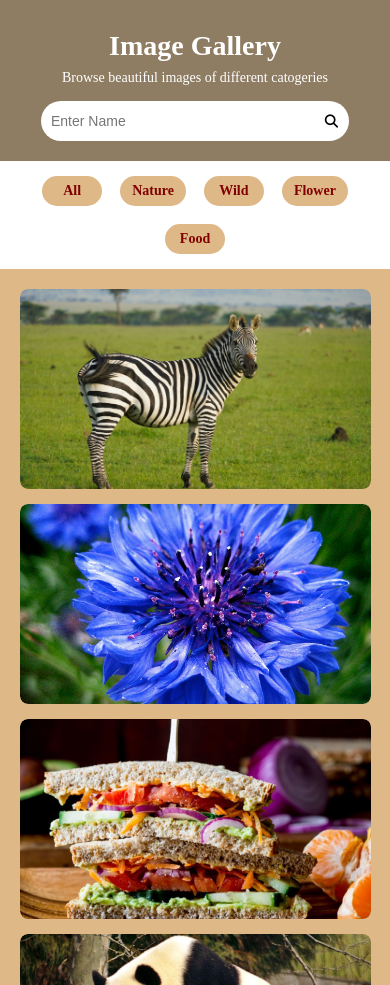
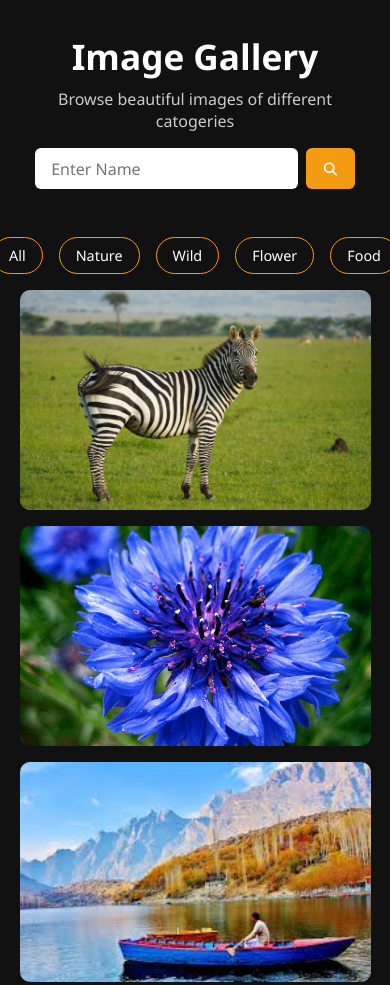
Before and after one commit to Khadijaasif2300/CodeAlpha_ImageGallery, a plain HTML site: page index.html in a window 390 px wide. Shown: the top 985 px of the page. Drawn offline with Linux system fonts and the light colour scheme.

Commit message:
images added

```diff
--- a/index.html
+++ b/index.html
@@ -32,15 +32,29 @@
 <section class="view">
     <div class="item animal2"><img src="pics/animal2.avif" alt=""></div>
     <div class="item flower1"><img src="pics/flower1.jpg" alt=""></div>
+    <div class="item nature5"><img src="pics/nature5.png" alt=""></div>
     <div class="item food3"><img src="pics/food3.jpg" alt=""></div>
     <div class="item animal3"><img src="pics/animal3.jpg" alt=""></div>
-    <div class="item flower3"><img src="pics/flower3.jfif" alt=""></div>
+    <div class="item flower3"><img src="pics/flower3.png" alt=""></div>
+    <div class="item nature4"><img src="pics/nature4.png" alt=""></div>
+    <div class="item food4"><img src="pics/food4.jpg" alt=""></div>
     <div class="item animal1"><img src="pics/animal1.webp" alt=""></div>
     <div class="item flower2"><img src="pics/flower2.jpg" alt=""></div>
-    <div class="item nature2"><img src="pics/nature2.jpg" alt=""></div>
+    <div class="item nature2"><img src="pics/nature2.png" alt=""></div>
     <div class="item food2"><img src="pics/food2.jpg" alt=""></div>
+    <div class="item nature1"><img src="pics/nature1.png" alt=""></div>
+    <div class="item animal4"><img src="pics/animal4.png" alt=""></div>
+    <div class="item flower4"><img src="pics/flower4.png" alt=""></div>
     <div class="item food1"><img src="pics/food1.jpg" alt=""></div>
-    <div class="item nature1"><img src="pics/nature1.jpg" alt=""></div>
+    <div class="item nature3"><img src="pics/nature3.png" alt=""></div>
+    <div class="item animal5"><img src="pics/animal5.png" alt=""></div>
+    <div class="item flower5"><img src="pics/flower5.png" alt=""></div>
+    <div class="item food5"><img src="pics/food5.png" alt=""></div>
+    <div class="item nature6"><img src="pics/nature6.png" alt=""></div>
+    <div class="item animal6"><img src="pics/animal6.png" alt=""></div>
+    <div class="item flower6"><img src="pics/flower6.png" alt=""></div>
+    <div class="item food6"><img src="pics/food6.png" alt=""></div>
+
 </section>
 
 <!-- Lightbox Modal -->
--- a/style.css
+++ b/style.css
@@ -2,239 +2,159 @@
   margin: 0;
   padding: 0;
   box-sizing: border-box;
+  font-family: 'Segoe UI', sans-serif;
+}
+
+body {
+  background: #111;
+  color: #fff;
+  display: flex;
+  flex-direction: column;
+  align-items: center;
 }
 
 .search {
-  height: 35vh;
-  background-color: rgb(143, 125, 99);
-  width: 100%;
-  display: flex;
-  align-items: center;
-  justify-content: center;
-  flex-direction: column;
+  text-align: center;
+  padding: 2rem;
 }
 
-.heading {
-  margin-top: 10px;
-  width: 80%;
-  text-align: center;
-  color: white;
-  font-size: 55px;
-  font-weight: 800;
+.search .heading {
+  font-size: 2.2rem;
+  font-weight: bold;
+  margin-bottom: 0.5rem;
 }
 
-.para {
-  margin-top: 15px;
-  width: 80%;
-  text-align: center;
-  color: white;
-  font-size: 20px;
+.search .para {
+  font-size: 1rem;
+  margin-bottom: 1rem;
+  color: #ccc;
 }
 
 .searching {
-  margin-top: 15px;
   display: flex;
-  align-items: center;
   justify-content: center;
+  gap: 0.5rem;
 }
 
-input {
-  height: 40px;
-  width: 50vw;
+.searchbar input {
+  padding: 0.6rem 1rem;
+  font-size: 1rem;
   border: none;
-  border-top-left-radius: 50px;
-  border-bottom-left-radius: 50px;
-  padding-left: 10px;
+  border-radius: 6px;
+  outline: none;
 }
 
-button {
-  height: 40px;
-  width: 40px;
+.searching button {
+  padding: 0.6rem 1rem;
   border: none;
-  border-top-right-radius: 50px;
-  border-bottom-right-radius: 50px;
-  background: white;
-  cursor: pointer;
-}
-
-.options {
-  height: 10vh;
-  width: 100%;
-  display: flex;
-  align-items: center;
-  justify-content: center;
-}
-
-.options div {
-  height: 30px;
-  min-width: 60px;
-  padding: 0 15px;
-  background-color: burlywood;
-  border-radius: 50px;
-  margin-left: 10px;
-  display: flex;
-  align-items: center;
-  justify-content: center;
-  color: maroon;
-  font-weight: 600;
+  border-radius: 6px;
+  background: #f39c12;
+  color: #fff;
   cursor: pointer;
   transition: 0.3s;
 }
 
+.searching button:hover {
+  background: #d35400;
+}
+
+.options {
+  display: flex;
+  justify-content: center;
+  gap: 1rem;
+  margin: 1rem 0;
+}
+
+.options div {
+  padding: 0.5rem 1rem;
+  border: 1px solid #f39c12;
+  border-radius: 20px;
+  cursor: pointer;
+  font-size: 0.9rem;
+  transition: 0.3s;
+}
+
 .options div:hover {
-  background-color: maroon;
-  color: white;
+  background: #f39c12;
+  color: #fff;
 }
 
 .view {
-  background-color: burlywood;
-  width: 100%;
-  min-height: 100vh;
-  display: flex;
-  flex-wrap: wrap;
-  justify-content: center;
-  padding: 20px 0;
-  gap: 20px;
+  display: grid;
+  grid-template-columns: repeat(auto-fit, minmax(250px, 1fr));
+  gap: 1rem;
+  width: 90%;
+  max-width: 1100px;
+  margin-bottom: 2rem;
 }
 
 .view .item {
-  width: 30%;
-  height: 250px;
-  display: flex;
-  align-items: center;
-  justify-content: center;
+  position: relative;
   overflow: hidden;
-  border-radius: 8px;
-  cursor: pointer; /* so it looks clickable */
+  border-radius: 10px;
+  cursor: pointer;
+  height: 220px; /* Fixed equal height for all items */
 }
 
 .view .item img {
   width: 100%;
   height: 100%;
-  object-fit: cover;
-  border-radius: 8px;
+  object-fit: cover; /* Ensures images fill without stretching */
+  transition: 0.4s ease;
 }
 
-@media (max-width: 768px) {
-  .view .item {
-    width: 45%;
-    height: 220px;
-  }
+.view .item:hover img {
+  transform: scale(1.1);
 }
 
-@media (max-width: 500px) {
-  .search {
-    height: auto;
-    padding: 20px 10px;
-    text-align: center;
-  }
-
-  .heading {
-    font-size: 28px;
-    width: 100%;
-  }
-
-  .para {
-    font-size: 14px;
-    width: 100%;
-    margin-top: 8px;
-  }
-
-  input {
-    width: 70vw;
-    font-size: 14px;
-  }
-
-  button {
-    width: 35px;
-    height: 40px;
-  }
-
-  .options {
-    flex-wrap: wrap;
-    gap: 8px;
-    padding: 10px;
-    height: auto;
-  }
-
-  .options div {
-    width: auto;
-    padding: 5px 12px;
-    font-size: 14px;
-    margin: 5px;
-  }
-
-  .view {
-    flex-direction: row;
-    flex-wrap: wrap;
-    justify-content: center;
-    gap: 15px;
-  }
-
-  .view .item {
-    width: 90%;
-    height: 200px;
-  }
-}
-
-/* ===================== */
-/* Lightbox Styles       */
-/* ===================== */
 .lightbox {
   display: none;
   position: fixed;
-  z-index: 999;
+  top: 0;
   left: 0;
-  top: 0;
   width: 100%;
   height: 100%;
-  background: rgba(0,0,0,0.9);
+  background: rgba(0, 0, 0, 0.9);
+  justify-content: center;
   align-items: center;
-  justify-content: center;
+  z-index: 1000;
 }
 
-.lightbox-img {
+.lightbox img {
   max-width: 90%;
   max-height: 80%;
-  border-radius: 8px;
-  box-shadow: 0 0 20px rgba(255,255,255,0.2);
+  border-radius: 10px;
+}
+
+.lightbox .close,
+.lightbox .prev,
+.lightbox .next {
+  position: absolute;
+  color: #fff;
+  font-size: 2rem;
+  cursor: pointer;
+  transition: 0.3s;
 }
 
 .lightbox .close {
-  position: absolute;
   top: 20px;
   right: 30px;
-  cursor: pointer;
 }
 
-.lightbox .prev,
-.lightbox .next {
-  position: absolute;
+.lightbox .prev {
   top: 50%;
-  padding: 10px;
-  cursor: pointer;
-  user-select: none;
+  left: 30px;
   transform: translateY(-50%);
 }
 
-.lightbox .prev { left: 20px; }
-.lightbox .next { right: 20px; }
-
-/* Font Awesome icons inside */
-.lightbox .close i,
-.lightbox .prev i,
-.lightbox .next i {
-  font-size: 40px;
-  color: white;
+.lightbox .next {
+  top: 50%;
+  right: 30px;
+  transform: translateY(-50%);
 }
 
-.lightbox .prev i,
-.lightbox .next i {
-  font-size: 50px;
+.lightbox .close:hover,
+.lightbox .prev:hover,
+.lightbox .next:hover {
+  color: #f39c12;
 }
-
-.lightbox .prev:hover i,
-.lightbox .next:hover i,
-.lightbox .close:hover i {
-  color: #ccc;
-}
```
Also changed, not shown: pics/animal4.png (added), pics/animal5.png (added), pics/animal6.png (added), pics/flower3.jfif (deleted), pics/flower3.png (added), pics/flower4.png (added), pics/flower5.png (added), pics/flower6.png (added), pics/food5.png (added), pics/food6.png (added), pics/nature1.jpg (deleted), pics/nature1.png (added), pics/nature2.jpg (deleted), pics/nature2.png (added), 4 more files.
